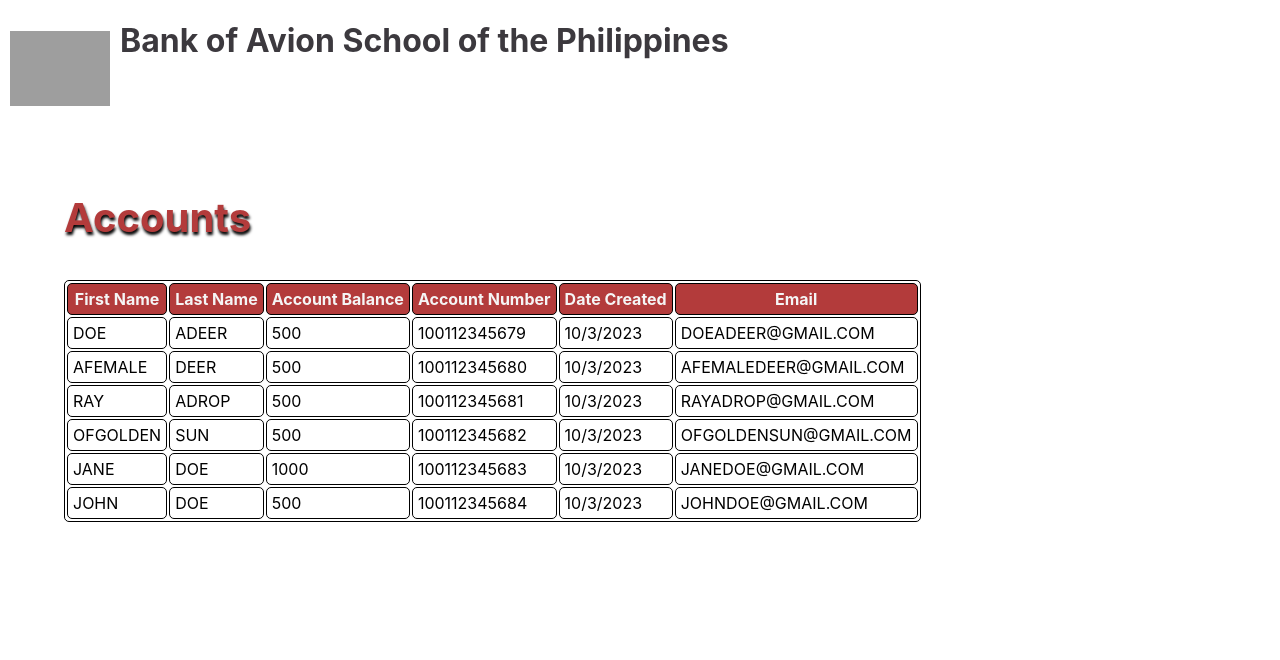
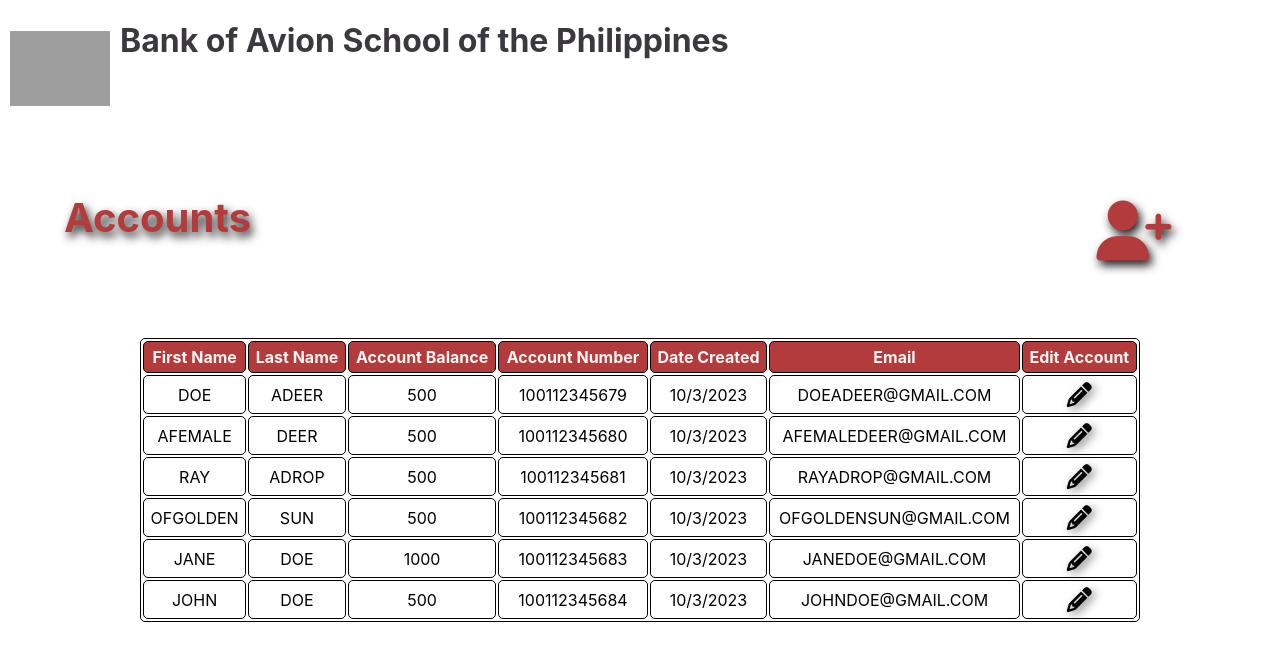
Before and after one commit to elainesanluis/bank-and-budget-app, a React (Create React App) app: page /accounts in a window 1280 px wide. Shown: the top 660 px of the page. Built offline with nearby package versions, Linux system fonts and the light colour scheme; grey boxes are pictures that could not be loaded.

Commit message:
updated UI mostly of accountspage, added modal to edit account, add icon to add user

```diff
--- a/src/App.js
+++ b/src/App.js
@@ -103,7 +103,7 @@ return (
     <Router>
     <Routes>
         <Route path="/" exact element={<Home />} />
-        <Route path="/accounts" element={<AccountsPage accounts={accountList} />} />
+        <Route path="/accounts" element={<AccountsPage accounts={accountList} updateAccountList={setAccountList}/>} />
         <Route path="/create-account" element={<CreateAccountPage addAccount={addAccount} accounts={accountList} errorMessage={errorMessage}/>} />
         <Route path="/transactions"
           element={
--- a/src/Pages/AccountsPage.css
+++ b/src/Pages/AccountsPage.css
@@ -1,8 +1,11 @@
-
-table {
+.account-container {
+display: flex;
+justify-content: center;
+align-items: center;
 position: absolute;
-top: 35%;
-left: 5%;
+top: 60%;
+left: 50%;
+transform: translate(-50%, -50%);
 }
 
 table, th, td {
@@ -13,11 +16,42 @@ table, th, td {
 th {
     background-color: rgb(179, 59, 59);
     color: whitesmoke;
-    text-align: center;
 }
 
 th, td {
     padding: 5px;
     margin-left: 5px;
     margin-right: 5px;
+    text-align: center;
 }
+
+.edit-button {
+    background-color: white;
+    outline: none;
+    border: white;
+}
+
+.fa-pencil {
+    font-size: 25px;
+    outline: none;
+}
+
+table {
+    width: 1000px;
+}
+
+.accountspage-add-user {
+    position: absolute;
+    top: 25%;
+    right: 8%;
+    color:  rgb(179, 59, 59);
+    font-size: 40px;
+    background-color: white;
+    border: white;
+
+}
+
+.fa-user-plus {
+    /* text-shadow: 1px 7px 10px black; */
+    text-shadow: 3px 5px 10px rgb(30, 28, 28);
+}
--- a/src/Pages/AccountsPage.js
+++ b/src/Pages/AccountsPage.js
@@ -3,8 +3,39 @@ import React from 'react';
 import './AccountsPage.css';
 import { Link } from 'react-router-dom';
 import '../components/layout.css';
+import EditAccountModal from '../components/EditAccountModal';
+import { useState } from 'react';
+import '../components/EditAccountModal.css';
 
-function AccountsPage({ accounts }) {
+function AccountsPage({ accounts, updateAccountList }) {
+  const [isEditModalOpen, setIsEditModalOpen] = useState(false);
+  const [editedAccount, setEditedAccount] = useState(null);
+
+  const openEditModal = (account) => {
+    setEditedAccount(account);
+    setIsEditModalOpen(true);
+  };
+
+  const closeEditModal = () => {
+    setIsEditModalOpen(false);
+    setEditedAccount(null);
+  };
+
+  const handleSaveEditedAccount = (editedAccountData) => {
+    // Find the index of the edited account in the account list
+    const editedAccountIndex = accounts.findIndex(
+      (account) => account.accountNumber === editedAccountData.accountNumber
+    );
+
+    if (editedAccountIndex !== -1) {
+      // Update the account in the account list
+      const updatedAccounts = [...accounts];
+      updatedAccounts[editedAccountIndex] = editedAccountData;
+      // Update the account list state with the edited data
+      updateAccountList(updatedAccounts);
+    }
+  };
+
   return (
     <div>
       <div id='create-account-logo'>
@@ -16,8 +47,11 @@ function AccountsPage({ accounts }) {
       <br />
       <br />
       <br />
-<div className='account-container'>
+      <div className='accounts-heading'>
       <h2>Accounts</h2>
+      <button className='accountspage-add-user'><i class="fa-solid fa-user-plus"></i></button>
+      </div>
+      <div className='account-container'>
       <table>
         <thead>
           <tr>
@@ -27,6 +61,7 @@ function AccountsPage({ accounts }) {
             <th>Account Number</th>
             <th>Date Created</th>
             <th>Email</th>
+            <th>Edit Account</th>
           </tr>
         </thead>
         <tbody>
@@ -38,12 +73,19 @@ function AccountsPage({ accounts }) {
               <td>{account.accountNumber}</td>
               <td>{account.createdAt.toLocaleDateString()}</td>
               <td>{account.userEmail}</td>
+              <td><button className="edit-button" onClick={() => openEditModal(account)}><i className="fa-solid fa-pencil"></i></button></td>
             </tr>
           ))}
 
         </tbody>
       </table>
       </div>
+      <EditAccountModal
+        isOpen={isEditModalOpen}
+        onClose={closeEditModal}
+        account={editedAccount}
+        onSave={handleSaveEditedAccount}
+      />
     </div>
   );
 }
--- a/src/Pages/CreateAccountPage.js
+++ b/src/Pages/CreateAccountPage.js
@@ -3,6 +3,7 @@
 import React, { useState } from 'react';
 import { Link } from 'react-router-dom';
 import '../Pages/CreateAccountPage.css';
+import '../components/layout.css';
 
 function CreateAccountPage({ addAccount, accounts }) {
   // Initialize state to hold submitted account details
@@ -36,7 +37,8 @@ function CreateAccountPage({ addAccount, accounts }) {
         userEmail: '',
         userPassword: '',
       })
-      setErrorMessage('An account with the same name or email already exists.');
+      setErrorMessage('An account with the same name or email already exists. Please try again');
+      setSuccessMessage('');
       return;
     }
 
@@ -53,6 +55,7 @@ function CreateAccountPage({ addAccount, accounts }) {
       userPassword: '',
     });
     setSuccessMessage('Account has been created successfully.')
+    setErrorMessage('');
   }
   };
   return (
@@ -161,7 +164,7 @@ function CreateAccountPage({ addAccount, accounts }) {
           </button>
         </form>
       </div>
-      {succesMessage && <div className="error-message">{succesMessage}</div>}
+      {succesMessage && <div className="success-message">{succesMessage}</div>}
       {errorMessage && <div className="error-message">{errorMessage}</div>}
     </div>
   );
--- a/src/Pages/DepositForm.js
+++ b/src/Pages/DepositForm.js
@@ -1,5 +1,6 @@
 // DepositForm.js
 import React, { useState } from 'react';
+import '../components/layout.css';
 
 function DepositForm({ accounts, onDeposit }) {
   // const [selectedAccount, setSelectedAccount] = useState('');
--- a/src/Pages/WithdrawForm.js
+++ b/src/Pages/WithdrawForm.js
@@ -1,5 +1,6 @@
 // WithdrawForm.js
 import React, { useState } from 'react';
+import '../components/layout.css';
 
 function WithdrawForm({ accounts, onWithdraw }) {
   const [withdrawAmount, setWithdrawAmount] = useState('');
--- /dev/null
+++ b/src/components/EditAccountModal.css
@@ -0,0 +1,51 @@
+.editmodal {
+position: absolute;
+top: 60%;
+left: 50%;
+transform: translate(-50%, -50%);
+width: 600px;
+height: 500px;
+max-width: 100%;
+max-height: 100%;
+display: flex;
+flex-direction: column;
+justify-content: center;
+align-items: center;
+z-index: 100;
+background: rgba(0, 0, 0, 0.5);
+backdrop-filter: blur(5px);
+}
+
+.modal-content {
+background: white;
+padding: 20px;
+border-radius: 5px;
+box-shadow: 0px 0px 10px rgba(0, 0, 0, 0.2);
+z-index: 101; /* Ensure the modal content is above the overlay */
+display: flex;
+flex-direction: column;
+}
+
+h2.edit-account-modal {
+    position: relative;
+    top: auto;
+    left: auto;
+}
+
+.edit-account-btns {
+    text-align: center;
+}
+
+.edit-buttons {
+    padding: 5px;
+    margin: 5px 30px;
+    background-color: rgb(179, 59, 59);
+    color: white;
+    font-weight: 800;
+    border-radius: 5px;
+}
+
+.edit-buttons:hover {
+    color: rgb(179, 59, 59);
+    background-color: white;
+}
--- /dev/null
+++ b/src/components/EditAccountModal.js
@@ -0,0 +1,66 @@
+// EditAccountModal.js
+import React, { useState, useEffect } from 'react';
+import '../components/EditAccountModal.css';
+
+function EditAccountModal({ isOpen, onClose, account, onSave }) {
+  const [editedAccount, setEditedAccount] = useState(account);
+
+  useEffect(() => {
+    // Update the editedAccount state when the account prop changes
+    setEditedAccount(account);
+  }, [account]);
+
+  const handleSave = () => {
+    onSave(editedAccount);
+    onClose();
+  };
+
+  return (
+    isOpen && (
+      <div className="editmodal">
+        <div className="modal-content">
+          <h2 className='edit-account-modal'>Edit Account</h2>
+          <label>First Name:</label>
+          <input
+            type="text"
+            value={editedAccount ? editedAccount.firstName : ''}
+            onChange={(e) =>
+              setEditedAccount({
+                ...editedAccount,
+                firstName: e.target.value,
+              })
+            }
+          /><br/>
+          <label>Last Name:</label>
+          <input
+            type="text"
+            value={editedAccount ? editedAccount.lastName : ''}
+            onChange={(e) =>
+              setEditedAccount({
+                ...editedAccount,
+                lastName: e.target.value,
+              })
+            }
+          /><br/>
+          <label>Email:</label>
+          <input
+            type="email"
+            value={editedAccount ? editedAccount.userEmail : ''}
+            onChange={(e) =>
+              setEditedAccount({
+                ...editedAccount,
+                userEmail: e.target.value,
+              })
+            }
+          /><br/>
+          <div className='edit-account-btns'>
+          <button className='edit-account-save edit-buttons' onClick={handleSave}>Save</button>
+          <button className='edit-account-cancel edit-buttons' onClick={onClose}>Cancel</button>
+          </div>
+        </div>
+      </div>
+    )
+  );
+}
+
+export default EditAccountModal;
--- a/src/components/layout.css
+++ b/src/components/layout.css
@@ -2,8 +2,8 @@ h2 {
     position: absolute;
     top: 20%;
     left: 5%;
-    color:  rgb(179, 59, 59);;
-    text-shadow: 1px 3px 3px black;
+    color:  rgb(179, 59, 59);
+    text-shadow: 3px 5px 10px rgb(30, 28, 28);
     font-size: 40px;
 }
 
@@ -15,3 +15,9 @@ h2 {
 ::placeholder {
     text-align: center;
 }
+
+.error-message, .success-message {
+position: absolute;
+bottom: 15%;
+left: 5%;
+}
```
